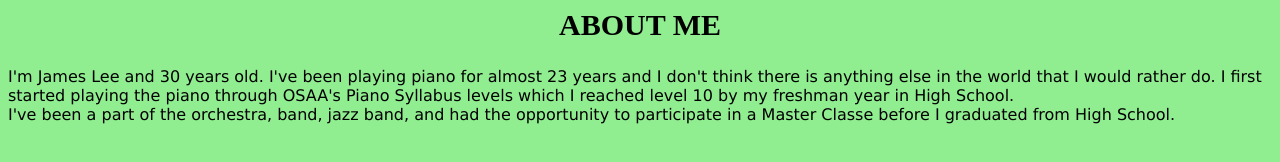
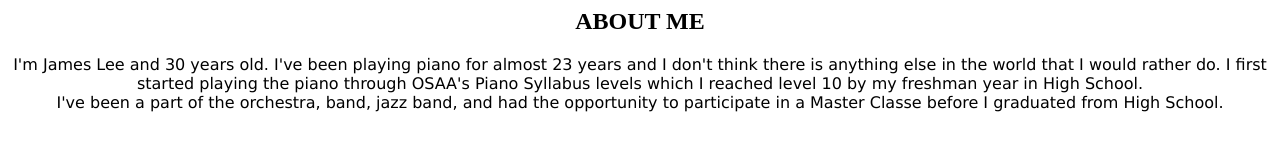
Before and after one commit to morffean/Website, a plain HTML site: page aboutMe.html in a window 1280 px wide. Drawn offline with Linux system fonts and the light colour scheme.

Commit message:
Update aboutMe.html

```diff
--- a/aboutMe.html
+++ b/aboutMe.html
@@ -1,13 +1,17 @@
-<style>
-body {
-background-color: lightgreen;
-}
+<head>
+    <title>Center Text Example</title>
+    <style>
+        .center-text {
+            text-align: center;
+        }
+    </style>
+</head>
 
-h2 {
-font-size: 30px;
-text-align: center;
-}
-</style>
+<body>
+
+    <div class="center-text">
 <h2>ABOUT ME</h2>
 
 <p style="font-family:verdana">I'm James Lee and 30 years old. I've been playing piano for almost 23 years and I don't think there is anything else in the world that I would rather do. I first started playing the piano through OSAA's Piano Syllabus levels which I reached level 10 by my freshman year in High School.<br>I've been a part of the orchestra, band, jazz band, and had the opportunity to participate in a Master Classe before I graduated from High School.</p>
+    </div>
+</body>
```
